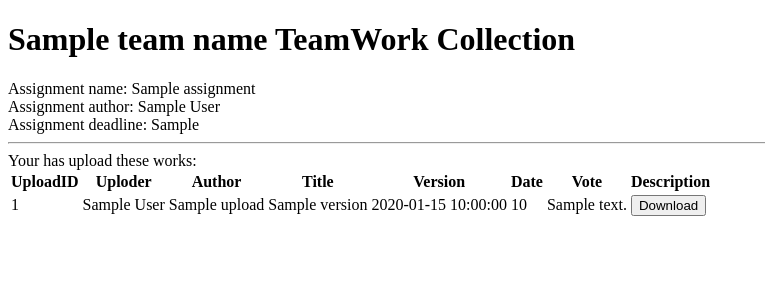
After one commit to legatoo/team-app, a Python web app: template templates/team.html in a window 1280 px wide. The commit adds this page. Shown: the top 300 px of the page, without its empty margins (0-765 px from the left). Run offline with Jinja, Linux system fonts and the light colour scheme; the template is opened without the code that fills it: most values are stand-ins (such as "Sample title", 1, 10 or a date in 2020).

Commit message:
HAHA. download function completed!!!!

```diff
--- a/app.yaml
+++ b/app.yaml
@@ -37,3 +37,6 @@ handlers:
 
 - url: /upload
   script: upload.app
+
+- url: /team
+  script: team.app
--- a/student.py
+++ b/student.py
@@ -5,6 +5,8 @@ import os
 import webapp2
 from google.appengine.ext import db
 from google.appengine.ext.webapp import template
+
+
 from dataTable import Team
 from dataTable import Assignment
 from dataTable import ifHasTeam
@@ -79,6 +81,9 @@ class studentHandler(webapp2.RequestHandler):
         if submit == 'upload':
             assignmentTarget = self.request.get('assignmentTarget')
             self.redirect('/upload?assignmentName='+assignmentTarget+'&username='+username)
+        if submit == 'download':
+            assignmentTarget = self.request.get('assignmentTarget')
+            self.redirect('/team?assignmentName='+assignmentTarget+'&username='+username)
         if submit == 'voteUp':
             vote = self.request.get('voteUp')
             voteWork(vote)
--- /dev/null
+++ b/templates/team.html
@@ -0,0 +1,49 @@
+<!DOCTYPE HTML PUBLIC "-//W3C//DTD HTML 4.01 Transitional//EN"
+        "http://www.w3.org/TR/html4/loose.dtd">
+<html>
+    <head>
+        <title>TeamWork Collection</title>
+    </head>
+    <body>
+        <h1><b>{{teamName}} TeamWork Collection</b></h1>
+        <form method="post">
+
+        <div>Assignment name: {{assignment.assignmentName}}</div>
+        <div>Assignment author: {{assignment.author}}</div>
+        <div>Assignment deadline: {{assignment.deadLine}}</div>
+        <hr>
+        <div>Your  has upload these works:</div>
+        <table>
+            <tr>
+                <th>UploadID</th>
+                <th>Uploder</th>
+                <th>Author</th>
+                <th>Title</th>
+                <th>Version</th>
+                <th>Date</th>
+                <th>Vote</th>
+                <th>Description</th>
+            </tr>
+            {% for upload in uploads%}
+            <tr>
+
+                <td>{{upload.uploadID}}</td>
+                <td>{{upload.author}}</td>
+                <td>{{upload.title}}</td>
+                <td>{{upload.version}}</td>
+                <td>{{upload.date}}</td>
+                <td>{{upload.votes}}</td>
+                <td>{{upload.description}}</td>
+
+                <td>
+                    <input type="hidden" name="downloadTarget" value={{upload.uploadID}}>
+                    <input type="submit" name="submit" value="Download">
+                </td>
+
+            </tr>
+            {% endfor%}
+        </table>
+
+        </form>
+    </body>
+</html>
```
Also changed, not shown: dataTable.py (+13 -1 lines), team.py (added, +43 -0 lines), templates/student.html (+13 -5 lines), templates/teacher.html (+13 -2 lines), templates/upload.html (+11 -1 lines), upload.py (+16 -2 lines).
